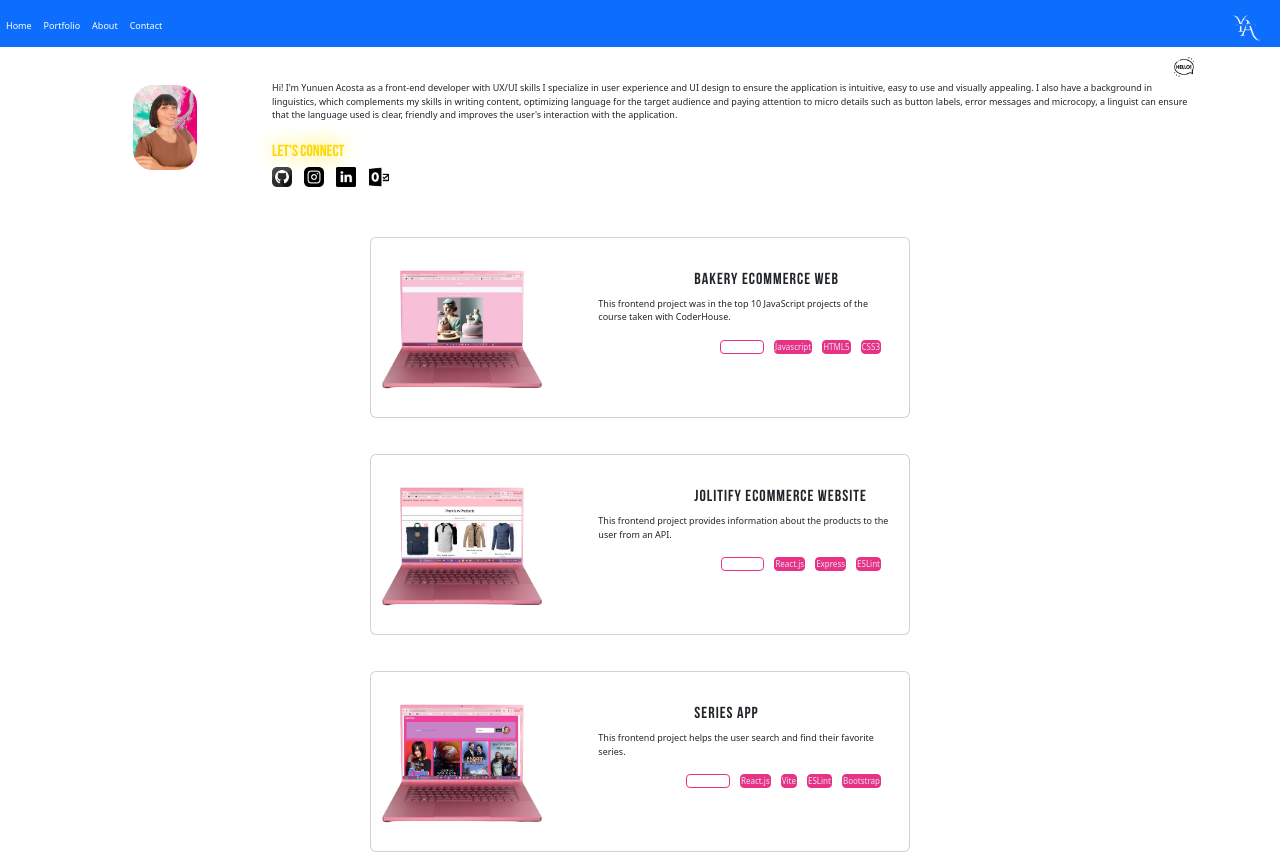
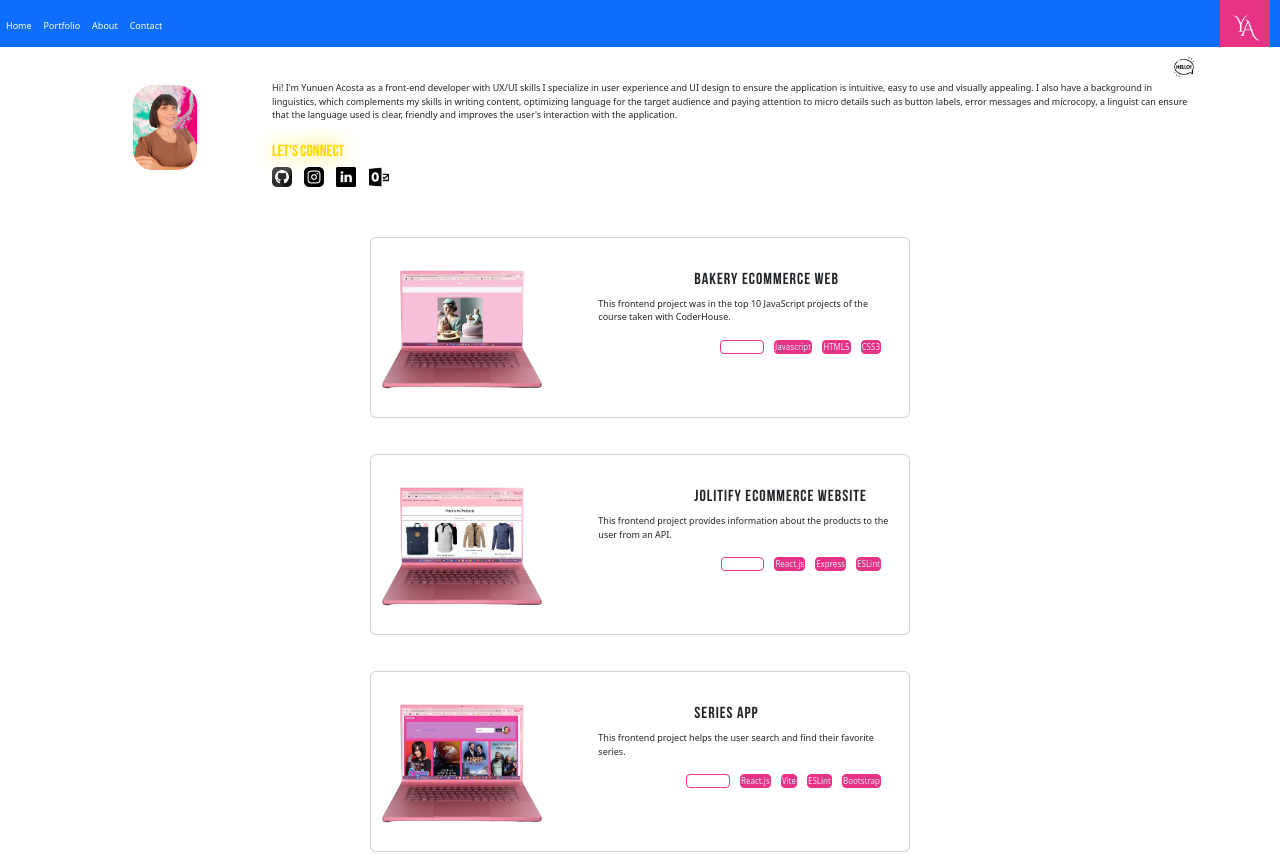
Before and after one commit to YunuenAM/MyCV, a website: page index.html in a window 1280 px wide. Shown: the top 855 px of the page. Drawn offline with nearby package versions, Linux system fonts and the light colour scheme; a small style sheet from the web is missing.

Commit message:
✨Feat:  favicon changed

```diff
--- a/index.html
+++ b/index.html
@@ -4,7 +4,7 @@
     <meta charset="UTF-8">
     <meta name="viewport" content="width=device-width, initial-scale=1.0">
     <title>Yunuen Acosta | Frontend UX/UI-Linguist</title>
-    <link rel="shortcut icon" href="./img/icon.png" type="image/x-icon">
+    <link rel="shortcut icon" href="./img/logo-window.png" type="image/x-icon">
     <link rel="stylesheet" href="css/style.css">
     <link rel="preconnect" href="https://fonts.googleapis.com">
     <link rel="preconnect" href="https://fonts.gstatic.com" crossorigin>
@@ -19,7 +19,7 @@
             <a href="#work-section" onclick="scrollToWorkSection()">Portfolio</a>
             <a href="#education">About</a>
             <a href="#contact">Contact</a>
-            <img src="./img/logoyunuen.png" style=" position: absolute; top: 0px; right:10px;width: 50px; height: auto; justify-content: right; text-decoration: none;" alt="">
+            <img src="./img/logoYA.png" style=" position: absolute; top: 0px; right:10px;width: 50px; height: auto; justify-content: right; text-decoration: none;" alt="">
          </nav>
     </div>
 
@@ -219,6 +219,7 @@
                 <div class="item">Unity</div>
                 <div class="item">Inkscape</div>
                 <div class="item">Gimp</div>
+
               </div>
             </div>
           </div>
```
Also changed, not shown: img/icon.png (deleted), img/logo-window.png (added), img/logoYA.png (added), img/logoyunuen.png (deleted).
